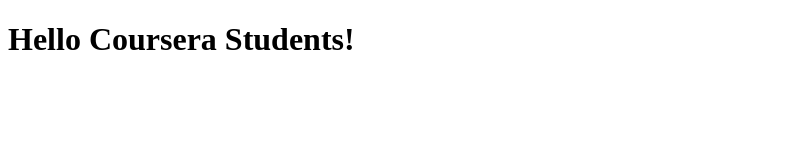
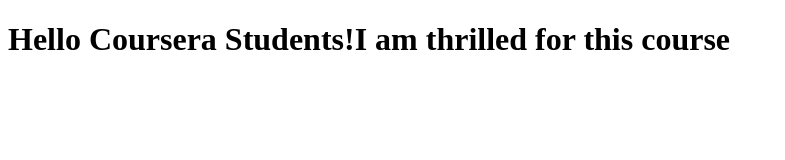
Before and after one commit to ayushyamsr/CourseEra-angularJS, a plain HTML site: page index.html in a window 1280 px wide. Shown: the whole page, without its empty margins (0-785 px from the left). Drawn offline with Linux system fonts and the light colour scheme.

Commit message:
next version

```diff
--- a/index.html
+++ b/index.html
@@ -6,6 +6,6 @@
 
   </head>
   <body>
-    <h1>Hello Coursera Students!</h1>
+    <h1>Hello Coursera Students!I am thrilled for this course</h1>
   </body>
 </html>
```
